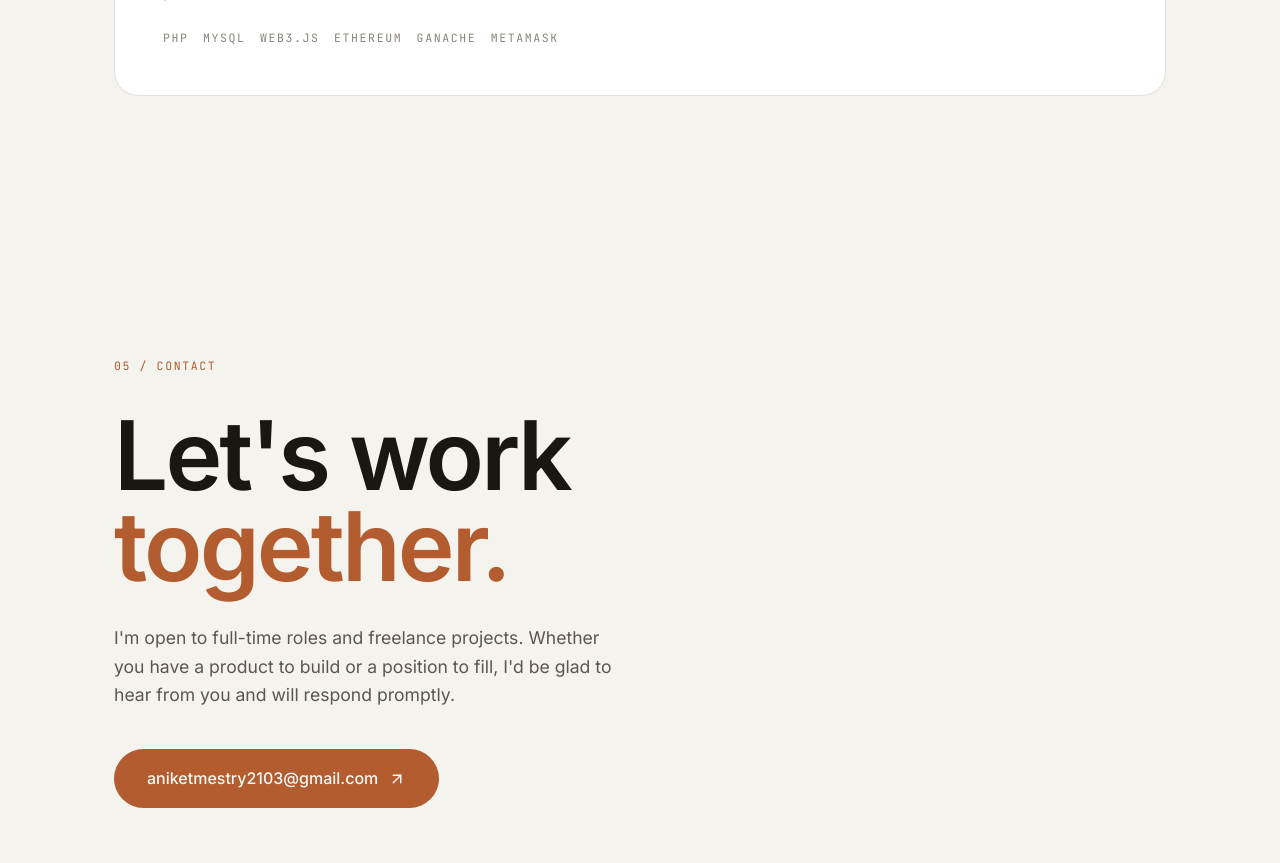
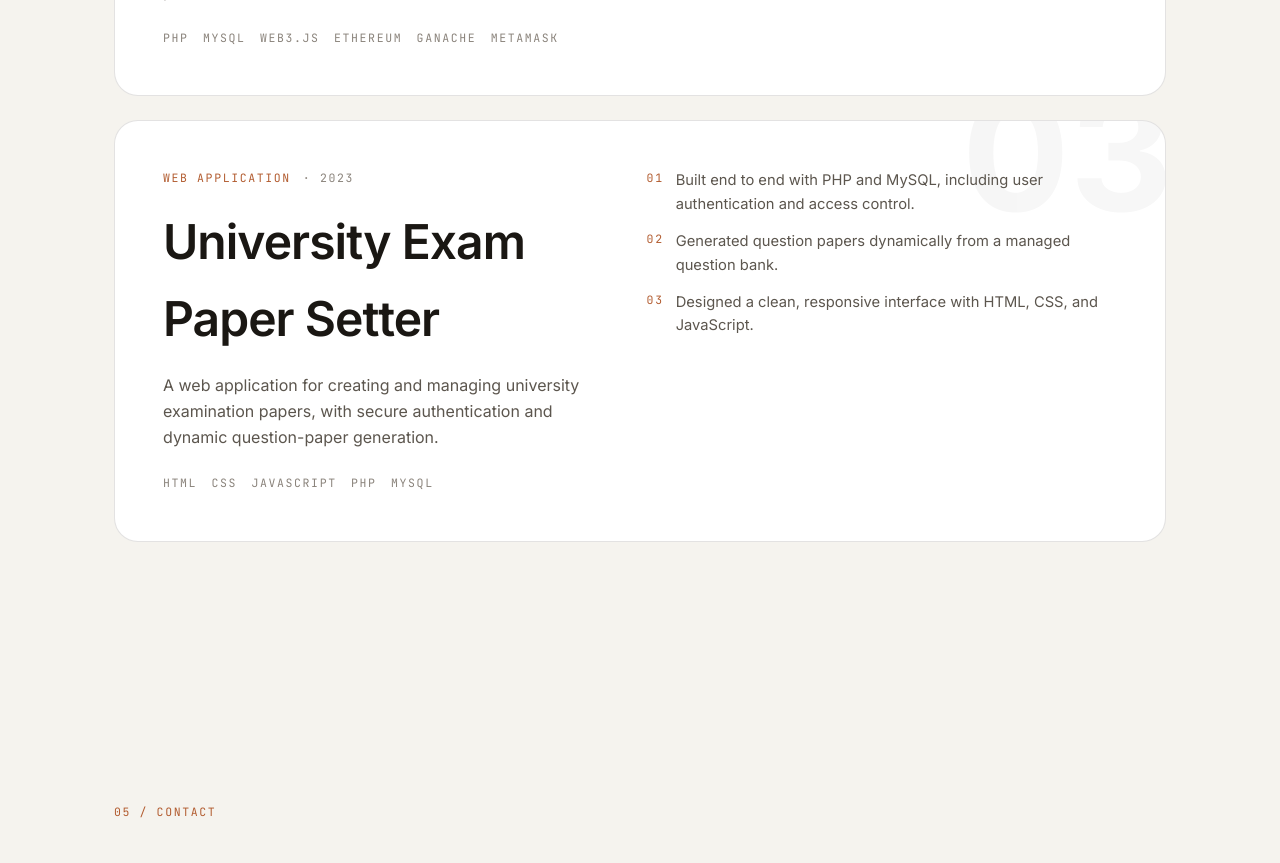
Before and after one commit to AniketMestry21/portfolio, a React (Vite) app: page / in a window 1280 px wide. Shown: the part 5060-5923 px from the top of the page. Built offline with nearby package versions, Linux system fonts and the light colour scheme.

Commit message:
Add University Exam Paper Setter project

```diff
--- a/src/data.js
+++ b/src/data.js
@@ -151,6 +151,20 @@ export const projects = [
     ],
     stack: ["PHP", "MySQL", "Web3.js", "Ethereum", "Ganache", "MetaMask"],
   },
+  {
+    index: "03",
+    name: "University Exam Paper Setter",
+    category: "Web Application",
+    year: "2023",
+    summary:
+      "A web application for creating and managing university examination papers, with secure authentication and dynamic question-paper generation.",
+    highlights: [
+      "Built end to end with PHP and MySQL, including user authentication and access control.",
+      "Generated question papers dynamically from a managed question bank.",
+      "Designed a clean, responsive interface with HTML, CSS, and JavaScript.",
+    ],
+    stack: ["HTML", "CSS", "JavaScript", "PHP", "MySQL"],
+  },
 ];
 
 export const education = {
```
